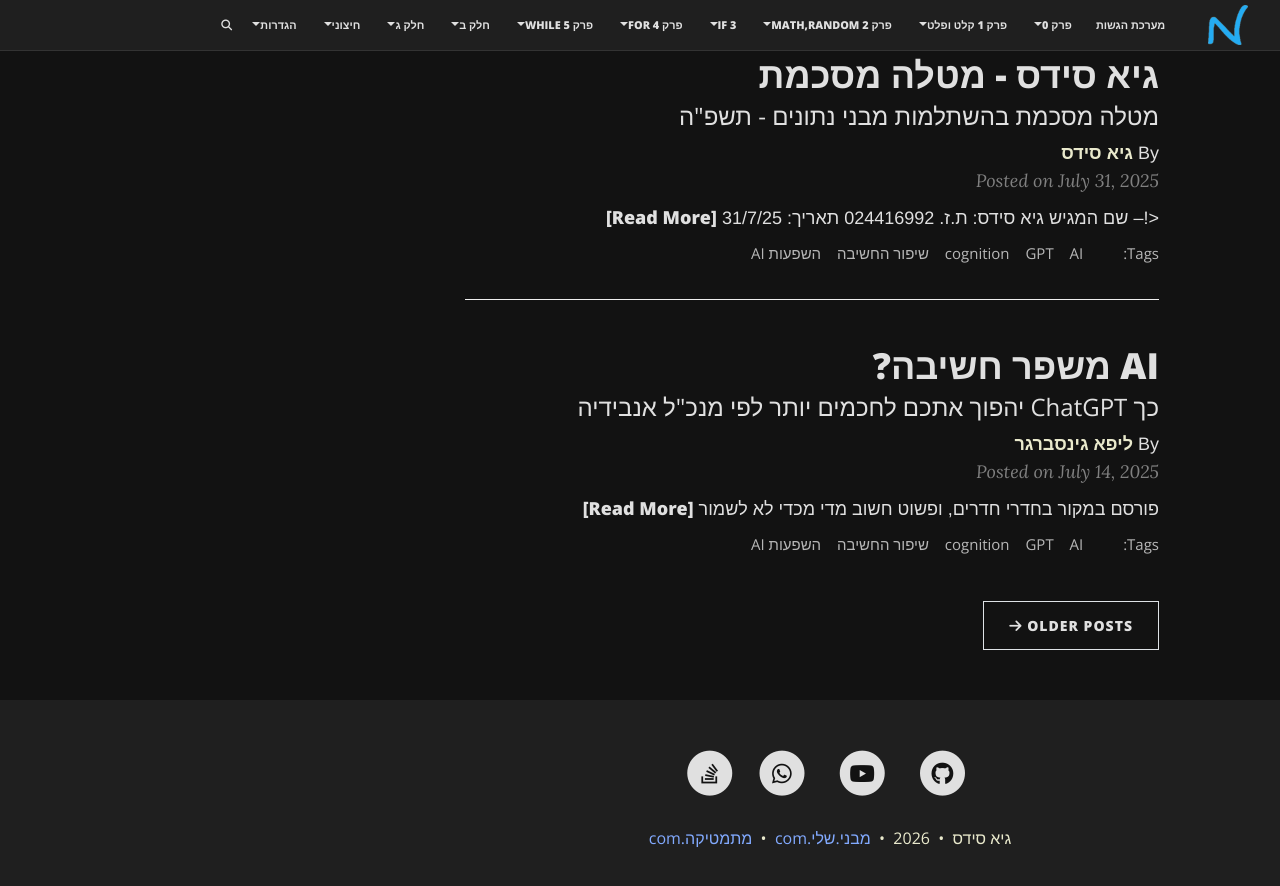
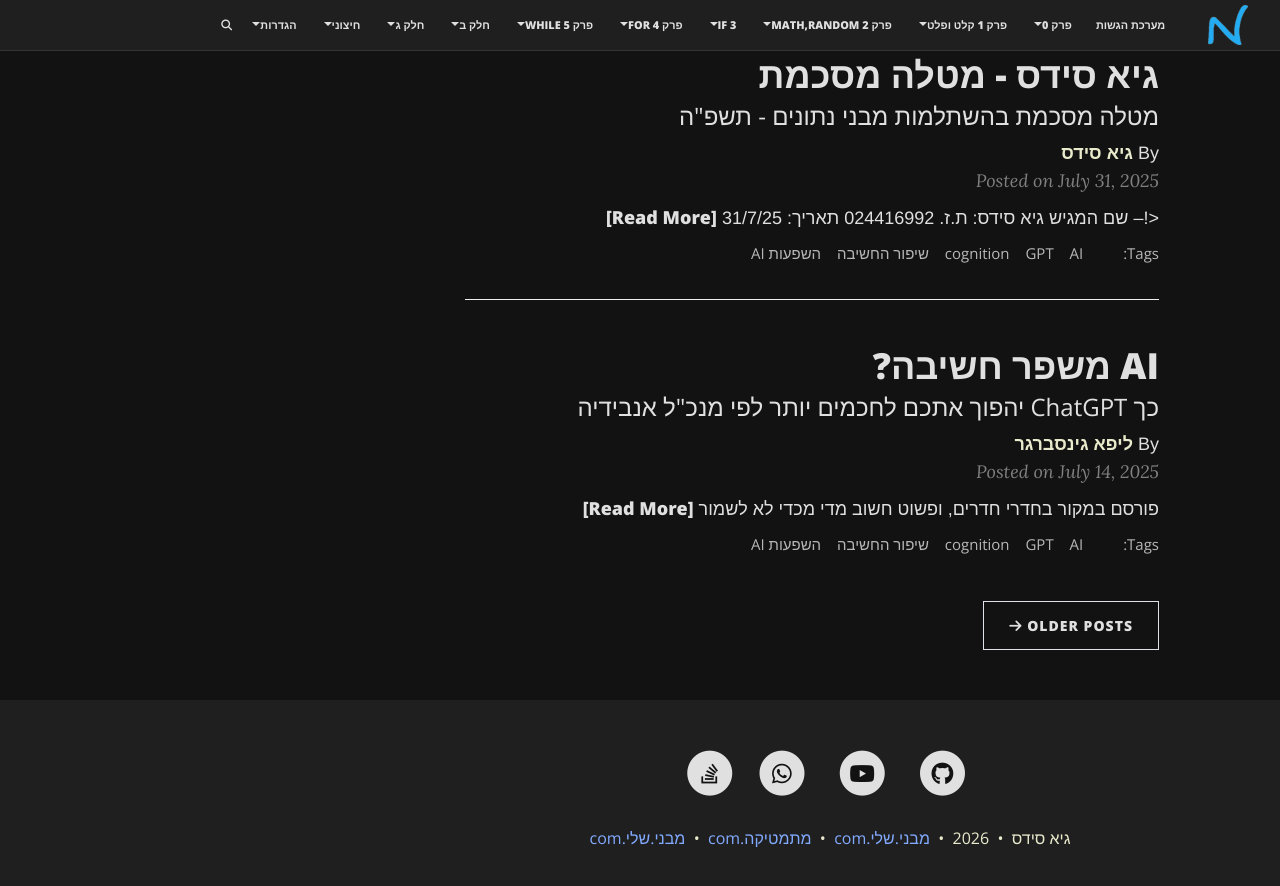
Before and after one commit to 3strategy/BeautifulYesodot, a Jekyll site: the page built from index.html, in a window 1280 px wide and 900 px high, scrolled down 1520 px. Shown: the top 886 px of the window. Built offline with Jekyll 4.4.1, drawn with Linux system fonts in a browser that asks for light colours; the list of posts is cut into pages by our own code; comment, search, counter and statistics services are not loaded.

Commit message:
update q1. updated AGENTS for quick interproject awareness. updated footer but. not sure it's correct yet. has too many links.

```diff
--- a/_includes/footer.html
+++ b/_includes/footer.html
@@ -22,7 +22,9 @@
         <span class="author-site">
           <a href="{% if site.url-canonical %}{{ site.url-canonical }}{% else %}{{ '/' | absolute_url }}{% endif %}">{{ site.url-pretty }}</a>
           &nbsp;&bull;&nbsp;
-          <a href="https://xn--7dbdbn4b5c.xn--eebf2b.com">מתמטיקה.com</a>
+          <a href="https://xn--8dbhdsa0dr.com/">מתמטיקה.com</a>
+          &nbsp;&bull;&nbsp;
+          <a href="https://xn--5dbqnj.xn--eebf2b.com/">מבני.שלי.com</a>
         </span>
       {% endif %}
 
```
Also changed, not shown: AGENTS.md (+6 -0 lines), 2 other files.
